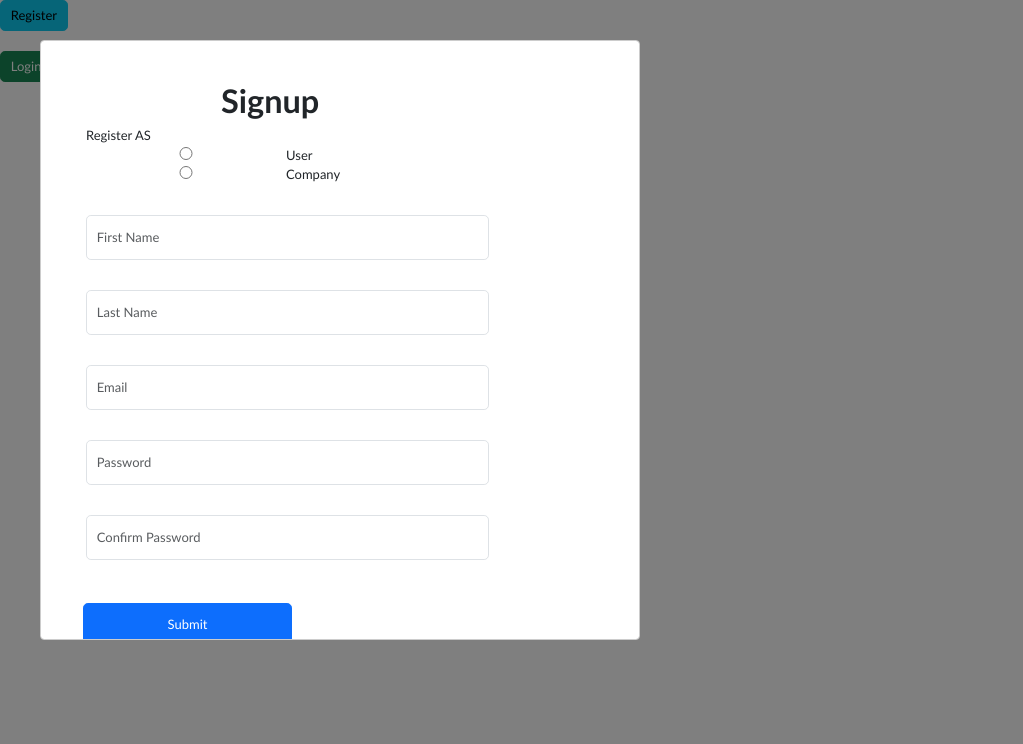
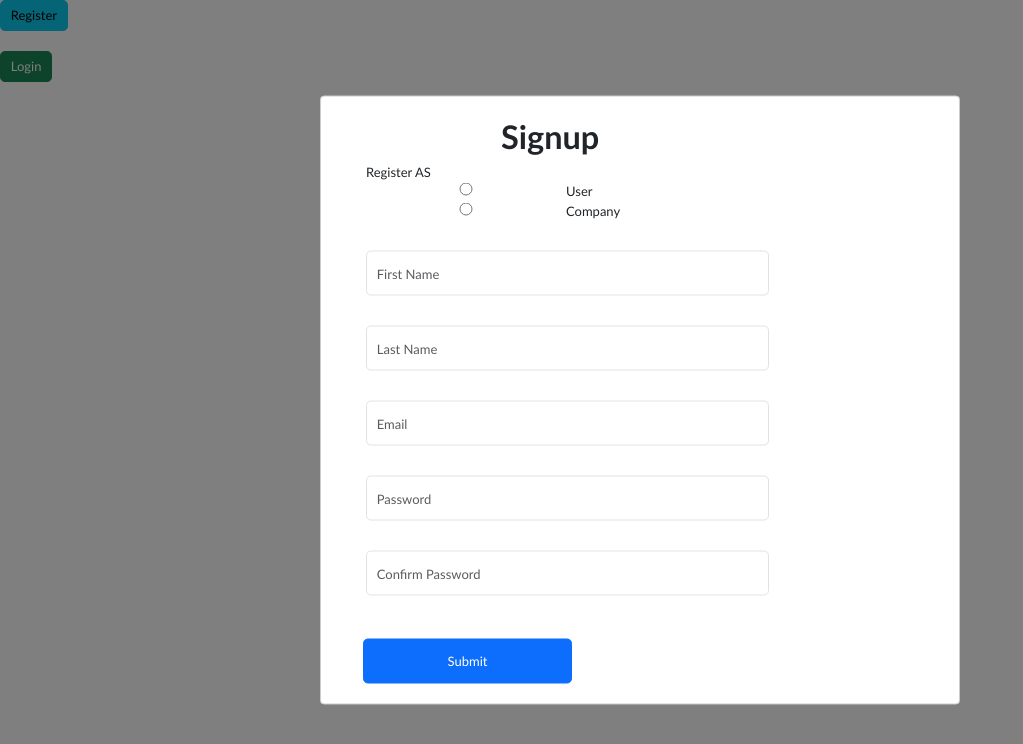
Before and after one commit to kencal20/dbcfinalProject, a React (Create React App) app: page / in a window 1280 px wide. Both pictures are taken after a click on the button "Register". Shown: the top 744 px of the page, without its empty margins (0-1023 px from the left). Built offline with nearby package versions, Linux system fonts and the light colour scheme.

Commit message:
adding success and error messages to signup account

```diff
--- a/src/components/signup_component.jsx
+++ b/src/components/signup_component.jsx
@@ -42,16 +42,12 @@ export default function SignupComponent({ visible, closeModal, register }) {
       secretKey !== "6eybj;l,;kp-=0-0-090979865e5322457t87{"
     ) {
       setAlertMessage("Invalid Company. Please enter the correct Secret Key.");
-      setSuccessMessage("");
-
       setIsAccountCreated(false);
       return;
     }
 
     if (formData.password !== confirmPassword) {
       setAlertMessage("Password and Confirm Password do not match.");
-      setSuccessMessage("");
-
       setIsAccountCreated(false);
       return;
     }
@@ -73,20 +69,31 @@ export default function SignupComponent({ visible, closeModal, register }) {
     })
       .then((res) => {
         if (!res.ok) {
-          throw new Error("Network response was not ok");
+          throw new Error("Failed to create account. Please try again later.");
         }
         return res.json();
       })
       .then((data) => {
+        setAlertMessage("");
         setSuccessMessage("Account created successfully");
-        setAlertMessage("");
         setIsAccountCreated(true);
       })
       .catch((error) => {
         setIsAccountCreated(false);
-        console.error(error); // Log the error to the console for debugging
 
+        if (!navigator.onLine) {
+          setAlertMessage(
+            "Network error. Please check your internet connection."
+          );
+        } else if (error.message.includes("email")) {
+          setAlertMessage(
+            "User with this email already exists. Please use another email."
+          );
+        } else {
+          setAlertMessage("Failed to create account. Please try again later.");
+        }
 
+        console.error(error);
       });
   };
 
@@ -99,15 +106,18 @@ export default function SignupComponent({ visible, closeModal, register }) {
           backgroundColor: "rgba(0, 0, 0, 0.5)",
         },
         content: {
-          width: "600px",
-          height: "600px",
-          margin: "0px",
+          top: "50%",
+          left: "50%",
+          right: "50%",
+          bottom: "auto",
+          marginRight: "-50%",
+          transform: "translate(-50%, -50%)",
         },
       }}
     >
       <div>
         <form onSubmit={handleSubmit}>
-          {isAccountCreated && (
+          {successMessage && (
             <p
               className="success-message alert alert-success"
               style={{ color: "green" }}
@@ -119,25 +129,22 @@ export default function SignupComponent({ visible, closeModal, register }) {
                 data-dismiss="alert"
                 aria-label="Close"
                 onClick={() => setSuccessMessage("")}
-                style={{ marginLeft: "300px" }}
+                style={{ marginLeft: "700px" }}
               >
                 <span aria-hidden="true">X</span>
               </b>
             </p>
           )}
-          <br />
-
           {alertMessage && (
             <div className="alert alert-danger" role="alert">
               {alertMessage}
-
               <b
                 type="button"
                 className="close"
                 data-dismiss="alert"
                 aria-label="Close"
                 onClick={() => setAlertMessage("")}
-                style={{ marginLeft: "200px" }}
+                style={{ marginLeft: "600px" }}
               >
                 <span aria-hidden="true">X</span>
               </b>
@@ -164,8 +171,7 @@ export default function SignupComponent({ visible, closeModal, register }) {
               />
               Company
             </div>
-
-            {userType === "Company" ? (
+            {userType === "Company" && (
               <div className="mb-3">
                 <input
                   className="form-control larger_input"
@@ -175,8 +181,7 @@ export default function SignupComponent({ visible, closeModal, register }) {
                   required
                 />
               </div>
-            ) : null}
-
+            )}
             <div className="mb-3">
               <input
                 className="form-control larger_input"
@@ -233,7 +238,6 @@ export default function SignupComponent({ visible, closeModal, register }) {
               />
             </div>
           </div>
-
           <button type="submit" className="btn btn-primary button">
             Submit
           </button>
```
